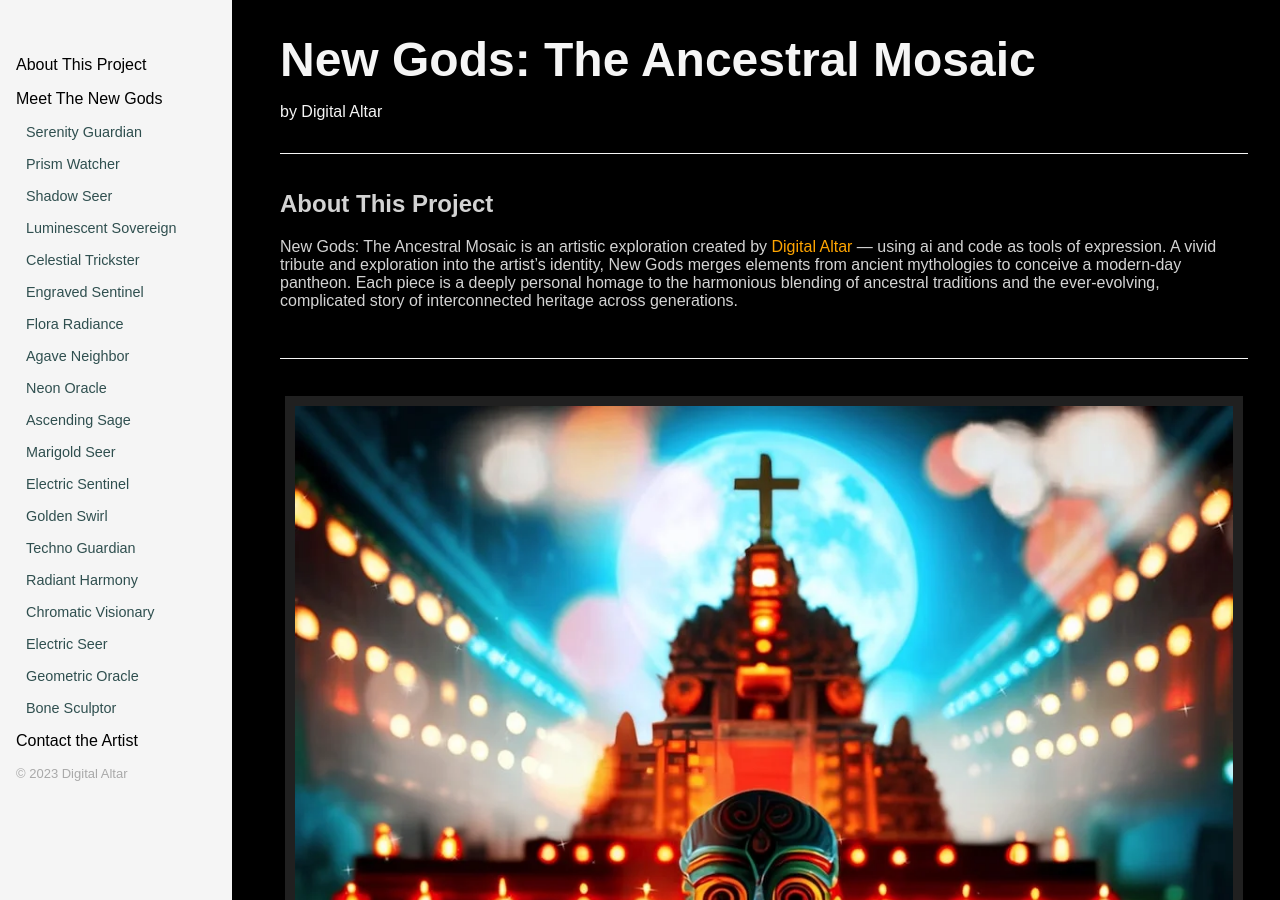
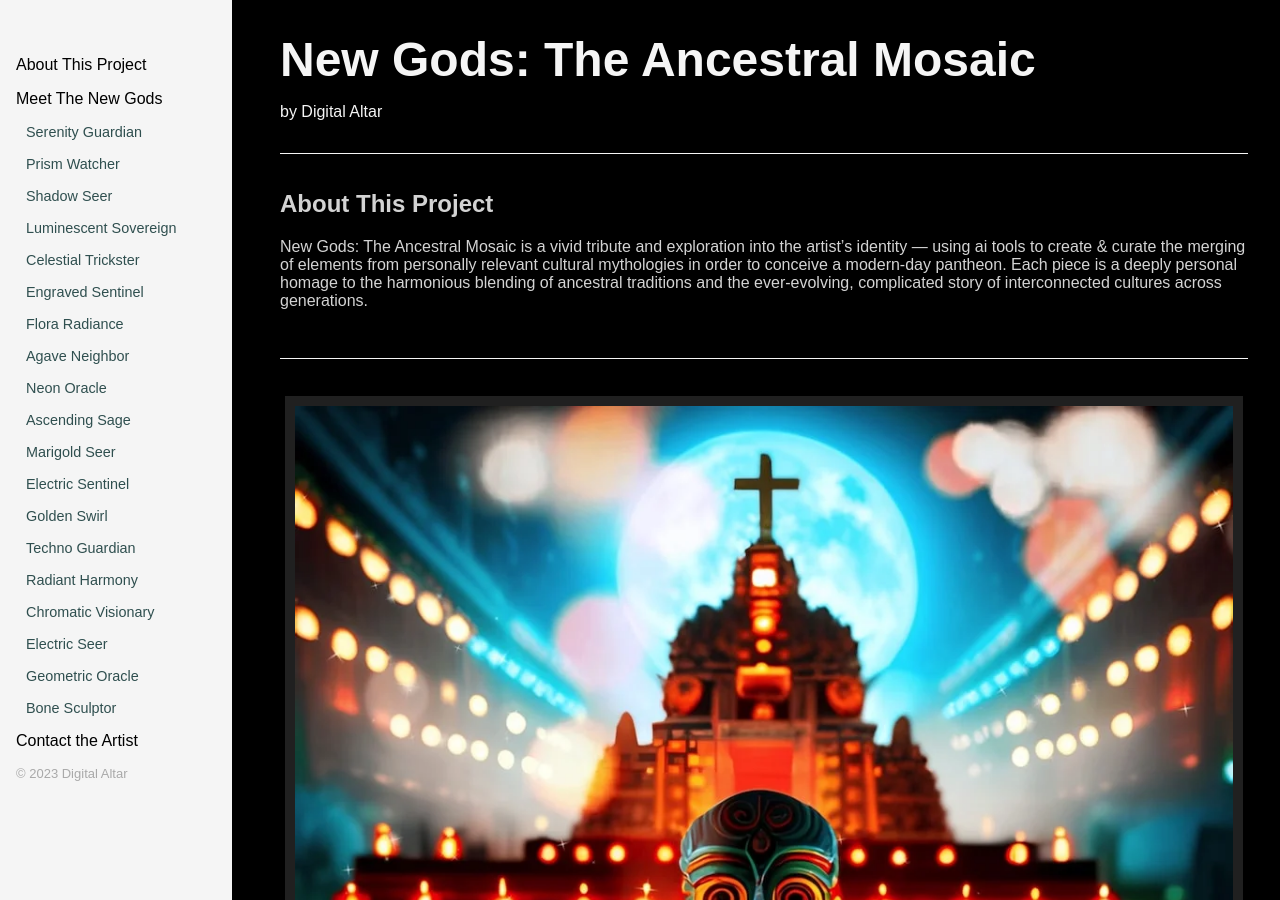
Before and after one commit to Digital-Altar/new-gods, a Jekyll site: the page built from index.markdown, in a window 1280 px wide and 900 px high. Built offline with Jekyll 4.4.1, drawn with Linux system fonts in a browser that asks for light colours; some of the changed text lies outside the part shown.

```diff
--- a/_layouts/default.html
+++ b/_layouts/default.html
@@ -28,7 +28,7 @@
     <p class="byline">by Digital Altar</p>
     <section id="about">
       <h2>About This Project</h2>
-      <p>New Gods: The Ancestral Mosaic is an artistic exploration created by <a href="https://digitalaltar.com">Digital Altar</a> &mdash; using ai and code as tools of expression. A vivid tribute and exploration into the artist’s identity, New Gods merges elements from ancient mythologies to conceive a modern-day pantheon. Each piece is a deeply personal homage to the harmonious blending of ancestral traditions and the ever-evolving, complicated story of interconnected heritage across generations.</p>
+      <p>New Gods: The Ancestral Mosaic is a vivid tribute and exploration into the artist’s identity — using ai tools to create & curate the merging of elements from personally relevant cultural mythologies in order to conceive a modern-day pantheon. Each piece is a deeply personal homage to the harmonious blending of ancestral traditions and the ever-evolving, complicated story of interconnected cultures across generations.</p>
     </section>
 
     <section id="meet">
```
Also changed, not shown: other parts of _layouts/default.html (+1 -1 lines), _data/gods_list.yml (+7 -7 lines).
